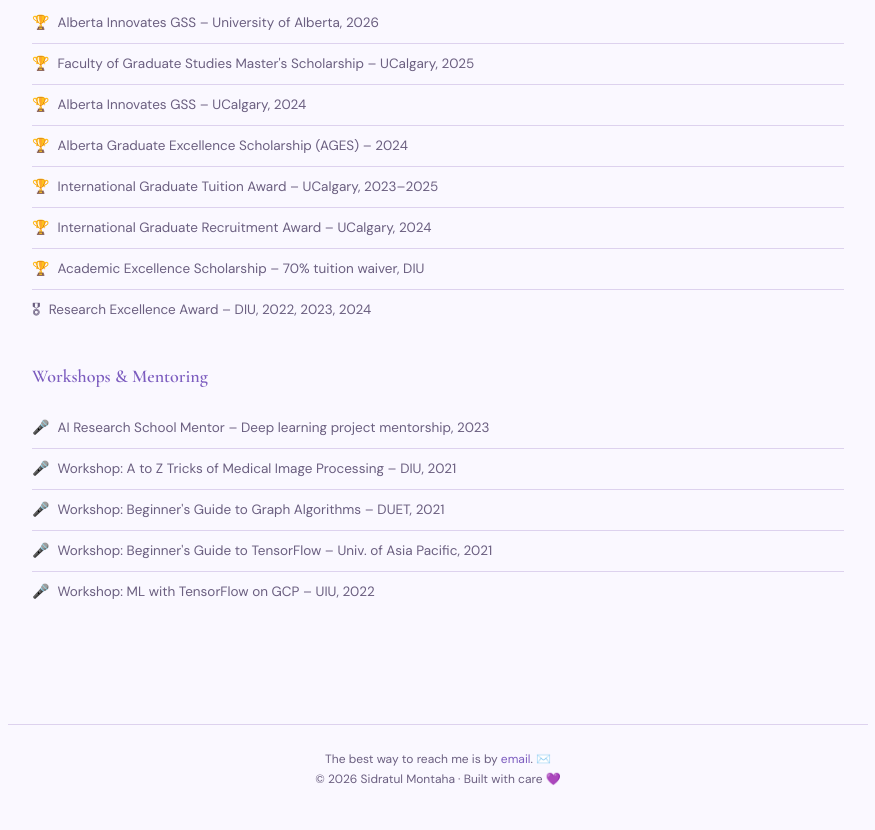
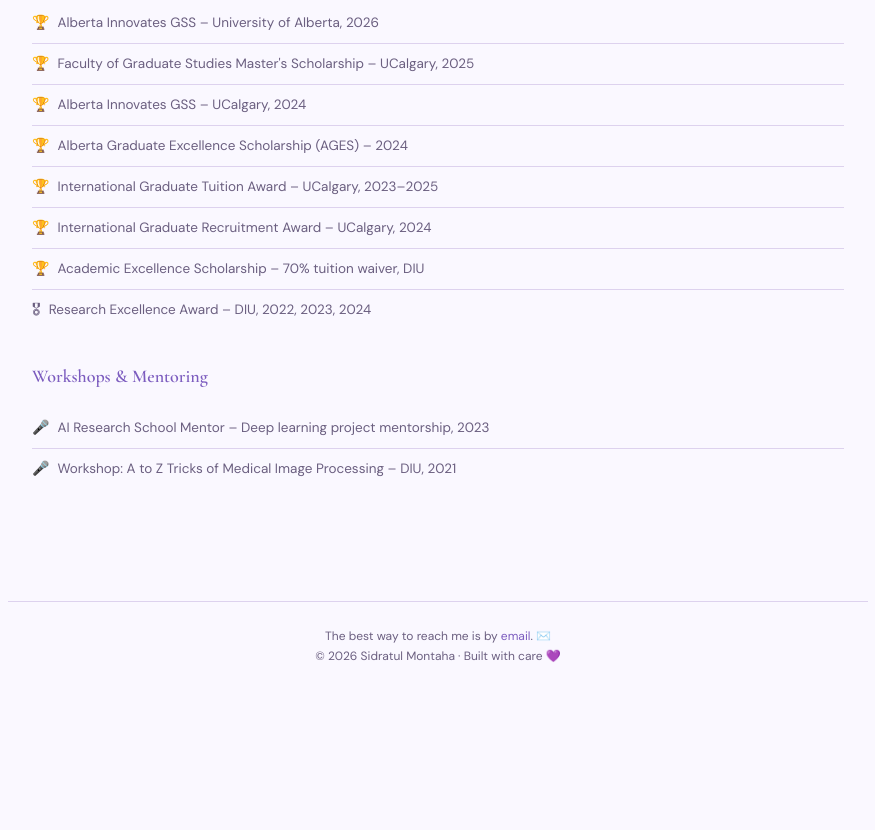
Before and after one commit to sidratul343/sidratul343.github.io, a plain HTML site: page index.html in a window 1280 px wide. Shown: the part 4214-5044 px from the top of the page, without its empty margins (202-1077 px from the left). After the commit the page ends 4921 px from the top, so only its background shows below. Drawn offline with nearby package versions, Linux system fonts and the light colour scheme.

Commit message:
Update index.html

```diff
--- a/index.html
+++ b/index.html
@@ -976,9 +976,6 @@
     <ul class="awards-list">
       <li><span class="award-icon">🎤</span> AI Research School Mentor – Deep learning project mentorship, 2023</li>
       <li><span class="award-icon">🎤</span> Workshop: A to Z Tricks of Medical Image Processing – DIU, 2021</li>
-      <li><span class="award-icon">🎤</span> Workshop: Beginner's Guide to Graph Algorithms – DUET, 2021</li>
-      <li><span class="award-icon">🎤</span> Workshop: Beginner's Guide to TensorFlow – Univ. of Asia Pacific, 2021</li>
-      <li><span class="award-icon">🎤</span> Workshop: ML with TensorFlow on GCP – UIU, 2022</li>
     </ul>
 
   </section>
```
